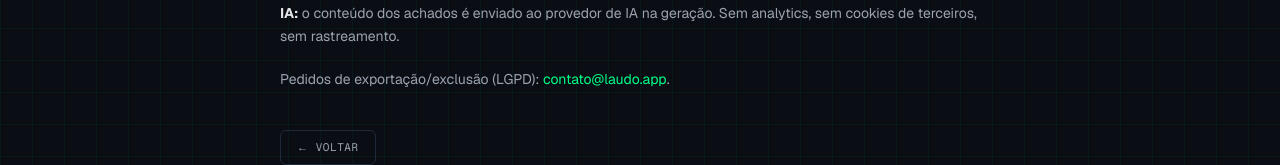
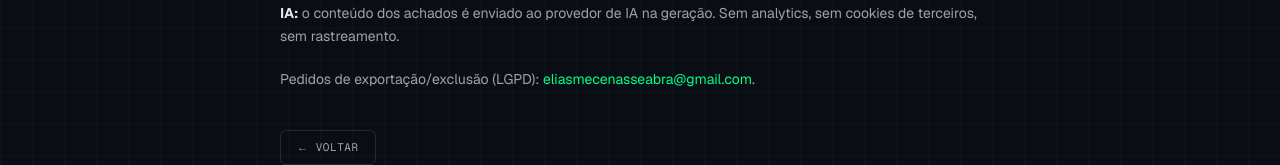
Before and after one commit to Qual-boop/Laudo, a Next.js app: page /privacidade in a window 1280 px wide. Shown: the part 292-457 px from the top of the page. Built offline with nearby package versions, Linux system fonts and the light colour scheme; no server answers.

Commit message:
chore(contato): e-mail real em termos, privacidade e rodapé
contato@laudo.app não existe (domínio não é nosso). Centraliza em
EMAIL_CONTATO (src/lib/site.ts) e tira o "laudo.app" do rodapé do
relatório impresso.

```diff
--- a/src/app/page.tsx
+++ b/src/app/page.tsx
@@ -12,7 +12,7 @@ import {
   VinhetaReteste,
 } from "@/components/landing/Vinhetas";
 import { LIMITES } from "@/lib/planos";
-import { REPOSITORIO, URL_SITE } from "@/lib/site";
+import { EMAIL_CONTATO, REPOSITORIO, URL_SITE } from "@/lib/site";
 
 export const metadata: Metadata = {
   title: { absolute: "Laudo — Relatório de pentest, reteste e certificado de correção" },
@@ -716,6 +716,7 @@ export default function Landing() {
             <a href="/termos" className="text-texto-2 transition-colors hover:text-texto">Termos</a>
             <a href="/privacidade" className="text-texto-2 transition-colors hover:text-texto">Privacidade</a>
             <a href={REPOSITORIO} className="text-texto-2 transition-colors hover:text-texto">Código-fonte (MIT)</a>
+            <a href={`mailto:${EMAIL_CONTATO}`} className="text-texto-2 transition-colors hover:text-texto">Contato</a>
           </nav>
         </div>
         <div className="border-t border-white/[0.06]">
--- a/src/app/privacidade/page.tsx
+++ b/src/app/privacidade/page.tsx
@@ -35,8 +35,8 @@ export default function Privacidade() {
         </p>
         <p>
           Pedidos de exportação/exclusão (LGPD):{" "}
-          <a href="mailto:contato@laudo.app" className="text-accent hover:underline">
-            contato@laudo.app
+          <a href="mailto:eliasmecenasseabra@gmail.com" className="text-accent hover:underline">
+            eliasmecenasseabra@gmail.com
           </a>
           .
         </p>
--- a/src/app/termos/page.tsx
+++ b/src/app/termos/page.tsx
@@ -33,8 +33,8 @@ export default function Termos() {
         </p>
         <p>
           O serviço é fornecido "como está", sem garantias. Dúvidas:{" "}
-          <a href="mailto:contato@laudo.app" className="text-accent hover:underline">
-            contato@laudo.app
+          <a href="mailto:eliasmecenasseabra@gmail.com" className="text-accent hover:underline">
+            eliasmecenasseabra@gmail.com
           </a>
           .
         </p>
--- a/src/components/relatorio/RelatorioView.tsx
+++ b/src/components/relatorio/RelatorioView.tsx
@@ -47,7 +47,7 @@ export function RelatorioView({
           <span>
             {capa.classificacao} · v{capa.versao}
           </span>
-          <span>Gerado por Laudo — laudo.app</span>
+          <span>Gerado com Laudo</span>
         </div>
       </div>
 
--- a/src/lib/site.ts
+++ b/src/lib/site.ts
@@ -8,3 +8,5 @@ export const URL_SITE =
   "https://laudo-production-9051.up.railway.app";
 
 export const REPOSITORIO = "https://github.com/Qual-boop/Laudo";
+
+export const EMAIL_CONTATO = "eliasmecenasseabra@gmail.com";
```
Also changed, not shown: 1 other file (tests, documents, lock files or other folders).
